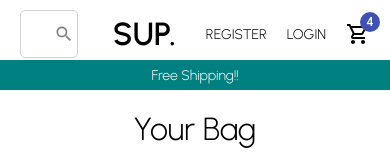
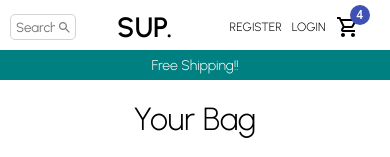
Before and after one commit to jamesaduke/supplements-ecommerce, a React (Create React App) app: page / in a window 390 px wide. Shown: the top 157 px of the page. Built offline with nearby package versions, Linux system fonts and the light colour scheme.

Commit message:
responsiveness for Navbar.jsx

```diff
--- a/src/components/Navbar.jsx
+++ b/src/components/Navbar.jsx
@@ -2,30 +2,40 @@ import React from 'react'
 import styled from 'styled-components'
 import {Search, ShoppingCartOutlined} from "@material-ui/icons";
 import {Badge} from "@material-ui/core";
-
+import { mobile } from  "../responsive";
 
 const Container = styled.div`
-    height: 60px;
-
+  height: 60px;
+  ${mobile({
+    height: "50px",
+    width: "99vw"
+  })}
 `;
 const Wrapper = styled.div`
     padding: 10px 20px;
     display: flex;
     align-items: center;
     justify-content: space-between;
+  ${mobile({
+    padding: "10px 0px"
+  })}
 
 `;
 
 const Input = styled.input`
     width: 100%;
-    height: 40px;
+    //height: 40px;
     border: none;
-    padding: 0 15px;
-    font-size: 14px;
-    outline: none;
-    &:focus {
-        border: 1px solid #00bcd4;
-    }
+    //padding: 0 15px;
+    //font-size: 14px;
+    //outline: none;
+    //&:focus {
+    //    border: 1px solid #00bcd4;
+    //}
+    ${mobile({
+      width: "100%"
+
+    })}
   `;
 
 const Left = styled.div`
@@ -39,6 +49,13 @@ const SearchContainer = styled.div`
     width: 60%;
     display: flex;
     align-items: center;
+    ${mobile
+        (
+            {
+                marginLeft: "10px"
+            }
+        )
+    }
 `
 
 const Center = styled.div`
@@ -48,20 +65,43 @@ const Center = styled.div`
 
 const Logo = styled.div`
     font-weight: bold;
+    ${mobile
+      (
+          {
+            fontSize: "14px"
+          }
+      )
+    }
 
-`
+`;
 
 const Right = styled.div`
     flex: 1;
     display: flex;
     align-items: center;
     justify-content: flex-end;
+    ${mobile
+      (
+              {
+                justifyContent: "center",
+                flex: 2
+              }
+      )
+    }
 `;
 const MenuItem = styled.div`
   font-size: 14px;
   font-weight: 300;
   cursor: pointer;
   margin-left: 20px;
+  ${mobile
+      (
+              {
+                fontSize: "12px",
+                marginLeft: "10px"
+              }
+      )
+  }
 `
 
 const Navbar = () => {
@@ -71,7 +111,7 @@ const Navbar = () => {
             <Left>
                 <SearchContainer>
                     <Input placeholder="Search"/>
-                    <Search style={{ color: "gray", fontSize: 20}}/>
+                    <Search style={{ color: "gray", fontSize: "15px"}}/>
                 </SearchContainer>
             </Left>
             <Center>
--- /dev/null
+++ b/src/responsive.js
@@ -0,0 +1,9 @@
+import { css } from "styled-components"
+
+export const mobile = (props) => {
+    return css`
+        @media only screen and (max-width: 420px){
+            ${props}
+        }
+    `;
+};
```
